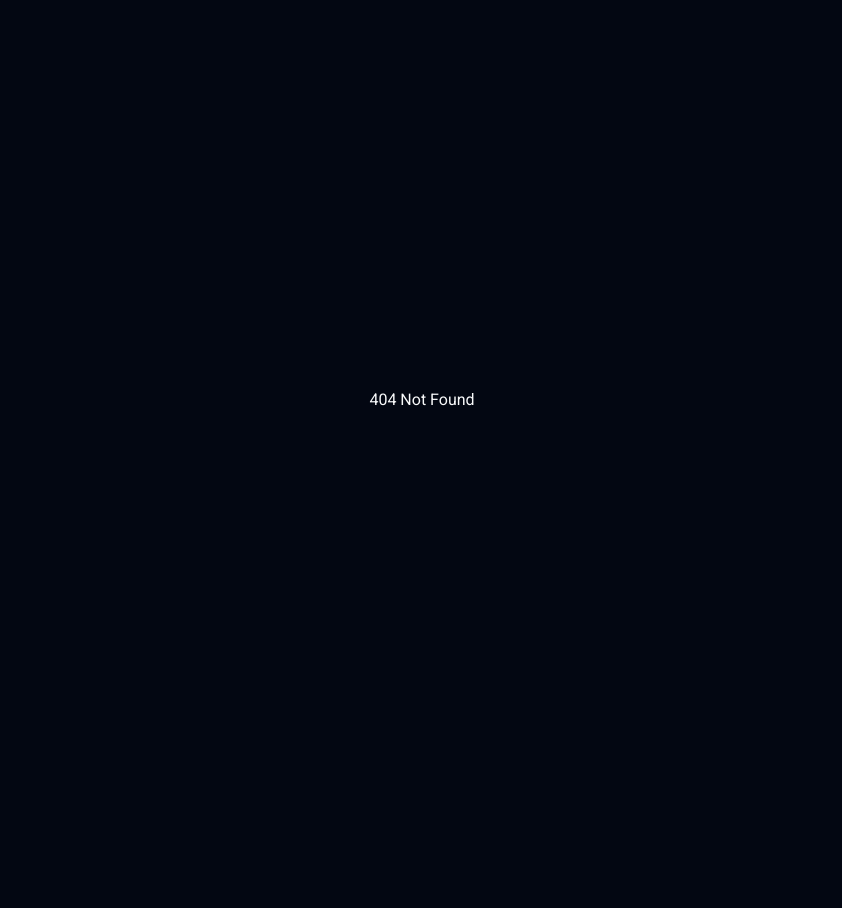
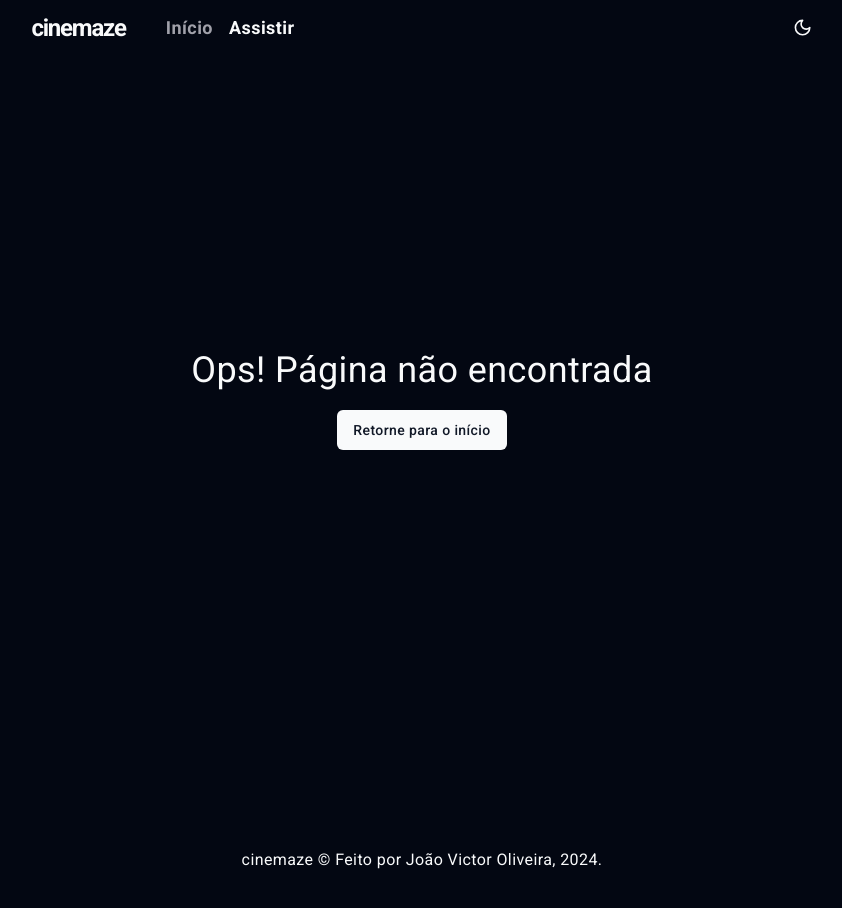
Before and after one commit to JoaoOliveiraskt/cinemaze-movie-app, a React (Vite) app: page /watch/11NJB81im1Q in a window 1280 px wide. Before the commit this address had no page. Shown: the top 908 px of the page, without its empty margins (218-1060 px from the left). Before the commit the page ends 800 px from the top, so only its background shows below. Built offline with nearby package versions, Linux system fonts and the light colour scheme.

Commit message:
style: add page not found

```diff
--- a/src/components/category.tsx
+++ b/src/components/category.tsx
@@ -22,11 +22,11 @@ export default function Category({category, children}: props) {
   return (
     <div className="mt-20 flex flex-col justify-center gap-5 px-4">
       <div>
-        <h2 className="text-4xl md:text-center font-semibold tracking-wide">
+        <h2 className="text-4xl text-center font-semibold tracking-wide">
           {category}
         </h2>
       </div>
-      <div className="flex flex-wrap justify-start md:justify-center items-center gap-5">
+      <div className="flex flex-wrap justify-center items-center gap-5">
         {children}
       </div>
     </div>
--- a/src/index.css
+++ b/src/index.css
@@ -1,6 +1,11 @@
 @tailwind base;
 @tailwind components;
 @tailwind utilities;
+
+* {
+
+  font-family: "Roboto", sans-serif;
+}
 
 @layer base {
   :root {
@@ -74,10 +79,3 @@
     @apply bg-background text-foreground;
   }
 }
-
-* {
-  margin: 0;
-  padding: 0;
-  box-sizing: border-box;
-  font-family: "Roboto", sans-serif;
-}
--- /dev/null
+++ b/src/pages/pageNotFound.tsx
@@ -0,0 +1,17 @@
+import Footer from "@/components/footer"
+import Header from "@/components/header"
+import { Button } from "@/components/ui/button"
+import { Link } from "react-router-dom"
+
+export default function PageNotFound() {
+    return (
+        <>
+        <Header/>
+        <div className="tracking-wide h-screen flex flex-col items-center justify-center gap-5">
+            <h1 className="text-bold text-4xl">Ops! Página não encontrada</h1>
+            <Link to="/"><Button >Retorne para o início</Button></Link>
+        </div>
+        <Footer/>
+        </>
+    )
+}
--- a/src/routes.tsx
+++ b/src/routes.tsx
@@ -1,12 +1,13 @@
 import {  createBrowserRouter } from "react-router-dom";
 import Home from "./pages/home"
 import Watch from "./pages/watch";
+import PageNotFound from "./pages/pageNotFound";
 
 export const router = createBrowserRouter([
   {
     path: "/",
     element: <Home />,
-    errorElement: <div className="h-screen flex items-center justify-center">404 Not Found</div>
+    errorElement: <PageNotFound />,
   },
   {
     path: "watch",
```
